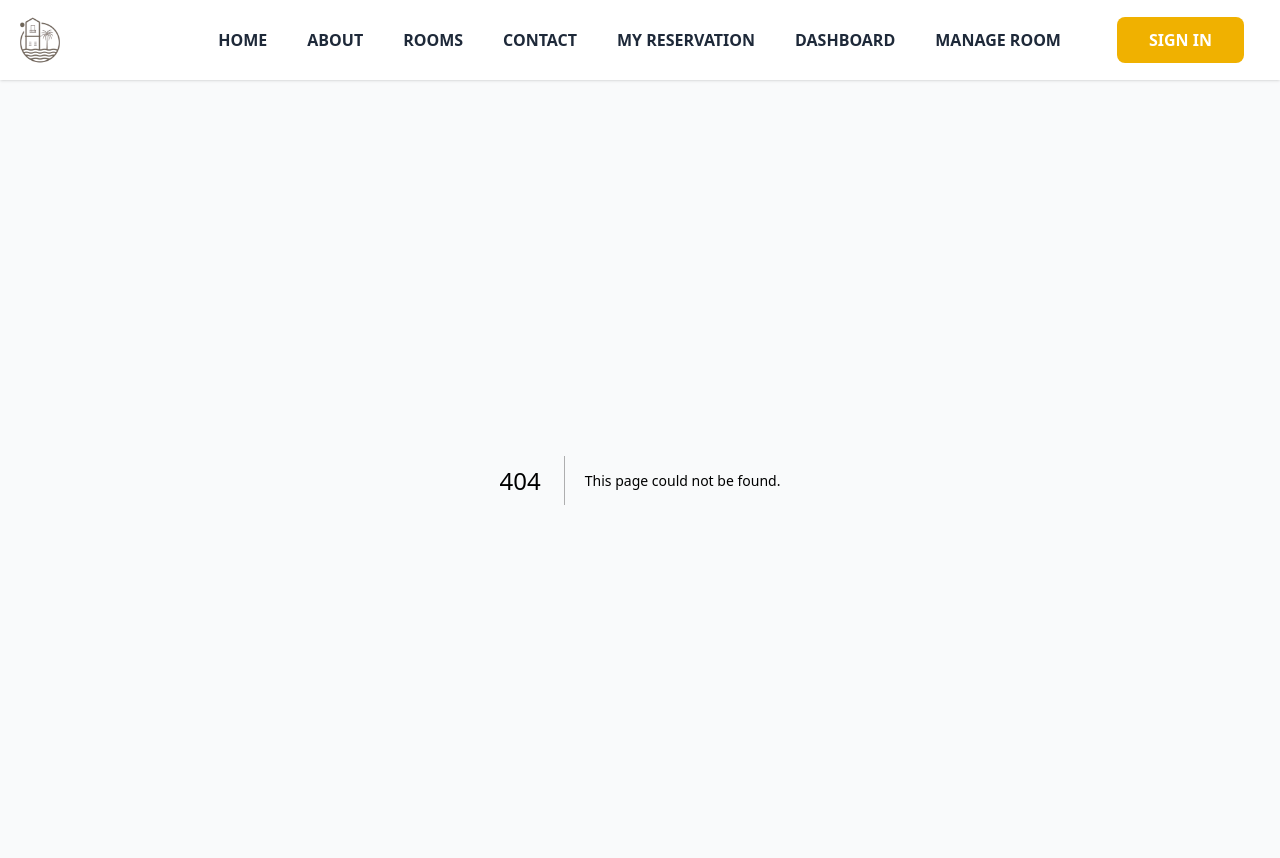
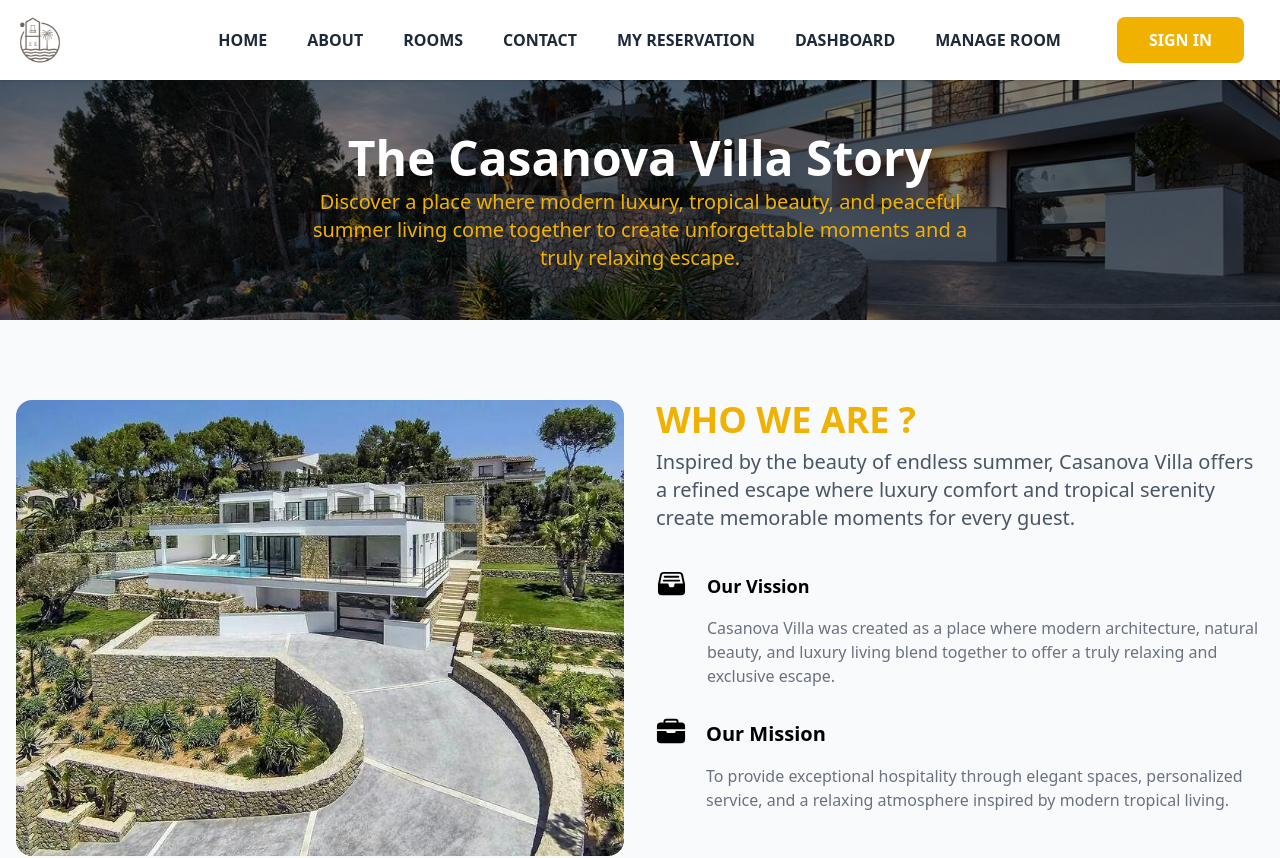
Before and after one commit to mhmmdrivaldhi/casanova-villa-fullstack-project, a Next.js app: page /about in a window 1280 px wide. Before the commit this address had no page. Shown: the top 858 px of the page. Built offline with nearby package versions, Linux system fonts and the light colour scheme.

Commit message:
Feat: created about and login pages

```diff
--- /dev/null
+++ b/app/about/page.tsx
@@ -0,0 +1,51 @@
+import HeaderSection from "@/components/shared/header-section";
+import { Metadata } from "next";
+import Image from "next/image";
+import { IoBriefcase, IoFileTrayFull } from "react-icons/io5";
+
+export const metadata: Metadata = {
+    title: "About Casanova Villa",
+    description: "The Casanova Villa Story",
+}
+
+const AboutPage = () => {
+    return (
+        <div>
+            <HeaderSection title="The Casanova Villa Story" subtitle="Discover a place where modern luxury, tropical beauty, and peaceful summer living come together to create unforgettable moments and a truly relaxing escape." />
+            <div className="max-w-screen-xl mx-auto py-20 px-4">
+                <div className="grid md:grid-cols-2 gap-8">
+                    <Image src="/images/about_casanova_villa.jpg" alt="About Page Image" width={650} height={579} className="rounded-2xl"/>
+                    <div className="">
+                        <h1 className="text-4xl font-semibold text-yellow-500 mb-2 uppercase">Who We Are ?</h1>
+                        <p className="text-gray-600 text-xl">
+                            Inspired by the beauty of endless summer, Casanova Villa offers a refined escape where luxury comfort and tropical serenity create memorable moments for every guest.
+                        </p>
+                        <ul className="list-item space-y-6 pt-8">
+                            <li className="flex gap-5">
+                                <div className="flex-none mt-1">
+                                    <IoFileTrayFull size={31}/>
+                                </div>
+                                <div className="flex-1">
+                                    <h4 className="mt-2 font-bold text-lg">Our Vission</h4>
+                                    <p className="text-gray-500 mt-4">Casanova Villa was created as a place where modern architecture, natural beauty, and luxury living blend together to offer a truly relaxing and exclusive escape.
+                                    </p>
+                                </div>
+                            </li>
+                            <li className="flex gap-5">
+                                <div className="flex-none mt-1">
+                                    <IoBriefcase size={30} />
+                                </div>
+                                <div className="flex-1">
+                                    <h4 className="mt-2 font-bold text-xl">Our Mission</h4>
+                                    <p className="text-gray-500 mt-4">To provide exceptional hospitality through elegant spaces, personalized service, and a relaxing atmosphere inspired by modern tropical living.</p>
+                                </div>
+                            </li>
+                        </ul>
+                    </div>
+                </div>
+            </div>
+        </div>
+    )
+}
+
+export default AboutPage;
--- a/app/layout.tsx
+++ b/app/layout.tsx
@@ -10,7 +10,7 @@ const raleway = Raleway({
 });
 
 export const metadata: Metadata = {
-  title: "Home",
+  title: "Casanova Villa Home Page",
   description: "Online Booking System for Hotels",
 };
 
@@ -28,7 +28,6 @@ export default function RootLayout({
         <Navbar />
         <main className="bg-gray-50 min-h-screen">
           {children}
-
         </main>
         <Footer />
       </body>
--- a/app/page.tsx
+++ b/app/page.tsx
@@ -1,5 +1,5 @@
 import Hero from "@/components/home/Hero";
-import Main from "@/components/main";
+import Main from "@/components/shared/main-section";
 
 export default function Home() {
   return (
--- /dev/null
+++ b/app/signin/page.tsx
@@ -0,0 +1,29 @@
+import { LoginGoogleButton } from "@/components/shared/login-button"
+import { Metadata } from "next"
+import Image from "next/image"
+
+export const metadata: Metadata = {
+    title: "Sign In - Casanova Villa",
+    description: "Let's get you started for enjoying our services"
+}
+
+const SignInPage = () => {
+    return (
+        <div className="min-h-screen flex py-40">
+            <div className="bg-white w-150 p-8 mx-auto rounded-xl p-8 shadow-md">
+                <Image src="/images/logo_casanova_villa.png" width={120} height={120} alt="Logo Casanova Villa's" className="mx-auto"/>
+                <h1 className="text-2xl font-bold text-yellow-500 text-center uppercase mb-1">
+                    Sign In
+                </h1>
+                <p className="text-center text-gray-600 text-lg font-medium">
+                    Let's get you started for enjoying our services
+                </p>
+                <div className="py-4 text-center">
+                    <LoginGoogleButton />
+                </div>
+            </div>
+        </div>
+    )
+}
+
+export default SignInPage
--- a/components/layout/Footer.tsx
+++ b/components/layout/Footer.tsx
@@ -1,6 +1,5 @@
 import Image from "next/image";
 import Link from "next/link";
-import { FaInstagram } from "react-icons/fa";
 
 const Footer = () => {
     return (
@@ -13,7 +12,7 @@ const Footer = () => {
                                 <Image src="/images/logo_casanova_villa.png" alt="Casanova Villa Logo" width={120} height={50} className="mb-6 block" />
                             </Link>
                             <p className="text-white">
-                                Lorm ipsum dolor sit amet, consectetur adipiscing elit. Donec vel sapien augue. Sed at nunc eget nunc efficitur efficitur. Donec vel sapien augue. Sed at nunc eget nunc efficitur efficitur.
+                                Inspired by the beauty of endless summer, Casanova Villa offers a refined escape where luxury comfort and tropical serenity create memorable moments for every guest.
                             </p>
                         </div>
                         <div className="flex gap-10 mt-10">
--- a/components/layout/Navlink.tsx
+++ b/components/layout/Navlink.tsx
@@ -53,7 +53,7 @@ const Navlink = () => {
                         </Link>
                     </li>
                     <li className="pt-3 md:pt-0 px-4">
-                        <Link href="/login" className="py-3 px-8 text-white rounded-lg bg-yellow-500 text-white hover:bg-yellow-600 transition-colors duration-300">
+                        <Link href="/signin" className="py-3 px-8 text-white rounded-lg bg-yellow-500 text-white hover:bg-yellow-600 transition-colors duration-300">
                             Sign In
                         </Link>
                     </li>
--- /dev/null
+++ b/components/shared/header-section.tsx
@@ -0,0 +1,25 @@
+import Image from "next/image";
+
+const HeaderSection = ({title, subtitle}: {
+    title: string,
+    subtitle: string
+}) => {
+    return (
+        <header className="relative h-60 text-white overflow-hidden">
+            <div className="absolute inset-0">
+                <Image src="/images/casanova_villa_thumbnail.jpg" alt="Header Images" fill className="object-cover object-center w-full h-full" />
+                <div className="absolute inset-0 bg-black opacity-50"></div>
+            </div>
+            <div className="relative flex flex-col justify-center items-center h-60 text-center">
+                <h1 className="text-2xl md:text-5xl font-bold leading-tight capitalize">
+                    {title}
+                </h1>
+                <p className="text-md md:text-xl text-yellow-500 max-w-2xl px-5 md:px-0">
+                    {subtitle}
+                </p>
+            </div>
+        </header>
+    )
+}
+
+export default HeaderSection;
--- /dev/null
+++ b/components/shared/login-button.tsx
@@ -0,0 +1,10 @@
+import { FaG } from "react-icons/fa6"
+
+export const LoginGoogleButton = () => {
+    return (
+        <button className="flex items-center justify-center gap-2 w-full bg-blue-700 hover:bg-blue-800 text-white font-semibold transition duration-400 py-3 px-6 text-base rounded-lg cursor-pointer">
+            <FaG size={16}/>
+            Sign In With Google Account
+        </button>
+    )
+}
--- a/components/main.tsx
+++ b/components/shared/main-section.tsx
@@ -1,4 +1,4 @@
-import Card from "./home/Card";
+import Card from "../home/Card";
 
 const Main = () => {
     return (
```
